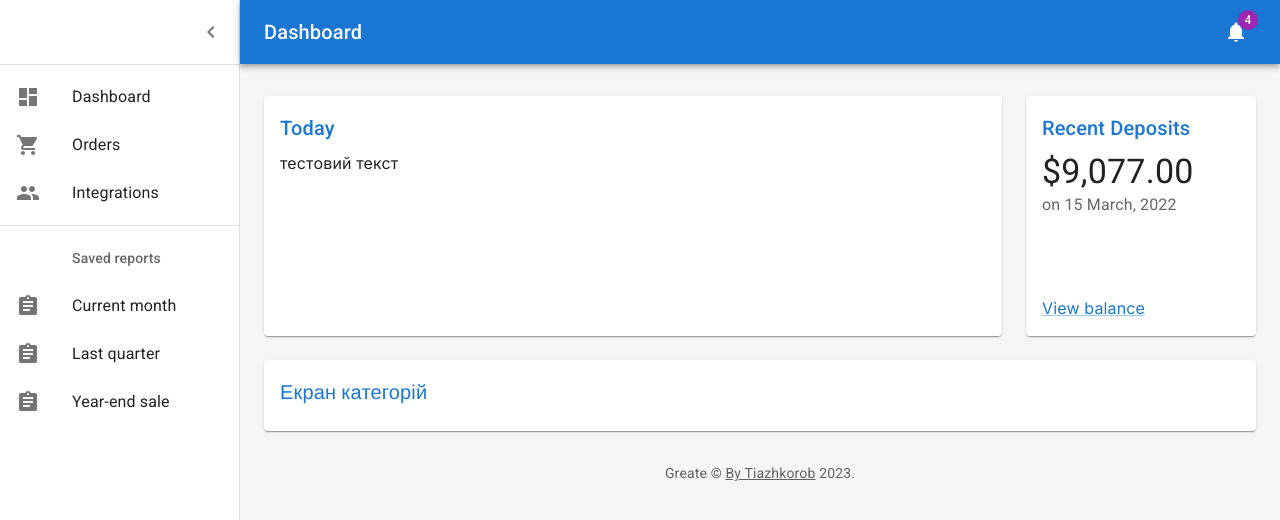
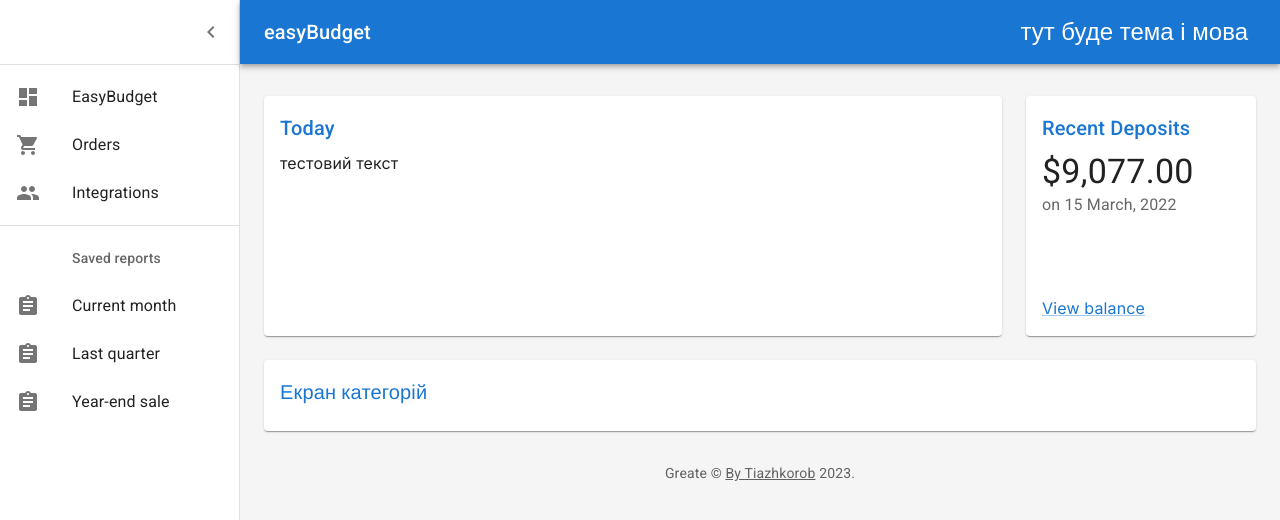
Before and after one commit to IgorVinson/easyBudget, a Next.js app: page / in a window 1280 px wide. Shown: the top 520 px of the page. Built offline with nearby package versions, Linux system fonts and the light colour scheme; a web font is replaced by a local one.

Commit message:
Update page.tsx

```diff
--- a/app/page.tsx
+++ b/app/page.tsx
@@ -109,7 +109,7 @@ export default function Dashboard() {
       <ListItemIcon>
         <DashboardIcon />
       </ListItemIcon>
-      <ListItemText primary="Dashboard" />
+      <ListItemText primary="EasyBudget" />
     </ListItemButton>
     <ListItemButton>
       <ListItemIcon>
@@ -179,12 +179,10 @@ const secondaryListItems = (
               noWrap
               sx={{ flexGrow: 1 }}
             >
-              Dashboard
+              easyBudget
             </Typography>
             <IconButton color="inherit">
-              <Badge badgeContent={4} color="secondary">
-                <NotificationsIcon />
-              </Badge>
+              тут буде тема і мова
             </IconButton>
           </Toolbar>
         </AppBar>
```
